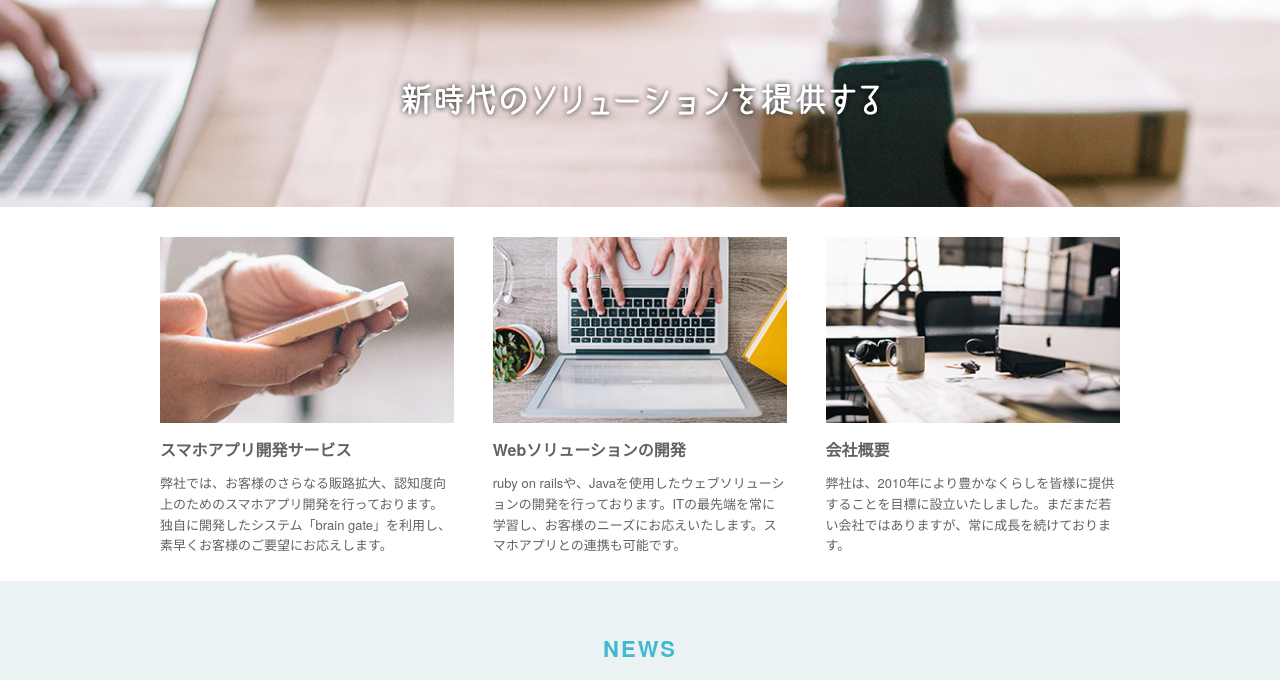
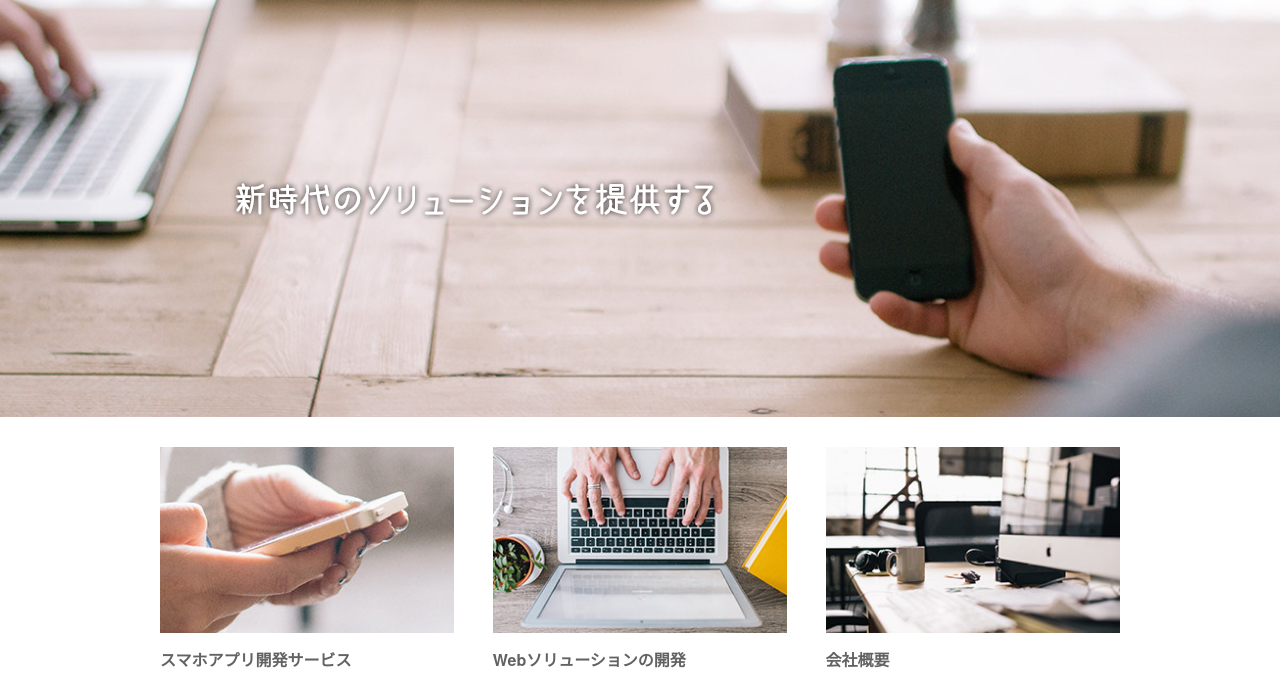
Before and after one commit to yasuhare/corporate-site, a plain HTML site: page index.html in a window 1280 px wide. Shown: the part 88-768 px from the top of the page. Drawn offline with nearby package versions, Linux system fonts and the light colour scheme; some packages are replaced by stand-ins of ours.

Commit message:
lesson8課題

```diff
--- a/css/sample.css
+++ b/css/sample.css
@@ -97,6 +97,18 @@ header {
   padding: 80px 0;
   background-image: url("../images/top/cover.jpg");
   background-size: cover; }
+
+@media (min-width: 550px) {
+#cover_area {
+    text-align: left;
+    height: 420px;
+    padding: 0;}
+}
+@media (min-width: 550px) {
+#cover_area img {
+    margin-top: 180px;
+    margin-left: 70px;}
+}
   @media screen and (-webkit-min-device-pixel-ratio: 2), (min-resolution: 2dppx) {
     #cover_area {
       background-image: url("../images/top/cover@2x.jpg"); } }
```
